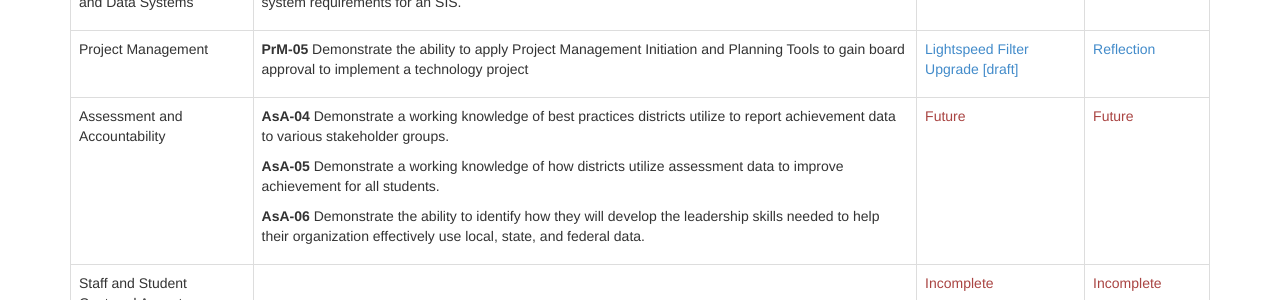
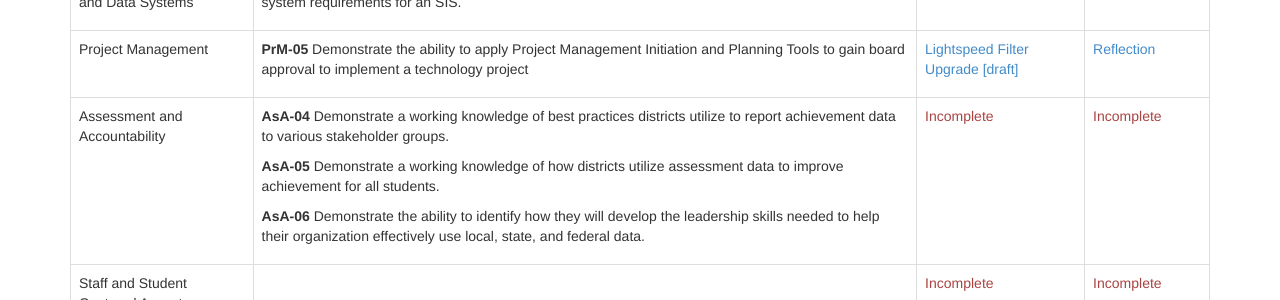
Before and after one commit to shanepinnell/shanepinnell.github.io, a Jekyll site: the page built from cto_mentor/index.html, in a window 1280 px wide. Shown: the part 953-1253 px from the top of the page. Built offline with Jekyll 4.4.1, drawn with Linux system fonts in a browser that asks for light colours; nearby versions of some CDN libraries; library files that are not in the unit come from our copies.

Commit message:
updated portfolio

```diff
--- a/cto_mentor/index.html
+++ b/cto_mentor/index.html
@@ -147,10 +147,10 @@ title: Shane Pinnell CTO Portfolio
 						<p><strong>AsA-06</strong> Demonstrate the ability to identify how they will develop the leadership skills needed to help their organization effectively use local, state, and federal data.</p>
 					</td>
 					<td>
-						<p class="text-danger">Future</p>
+						<p class="text-danger">Incomplete</p>
 					</td>
 					<td>
-						<p class="text-danger">Future</p>
+						<p class="text-danger">Incomplete</p>
 					</td>
 				</tr>
 
```
